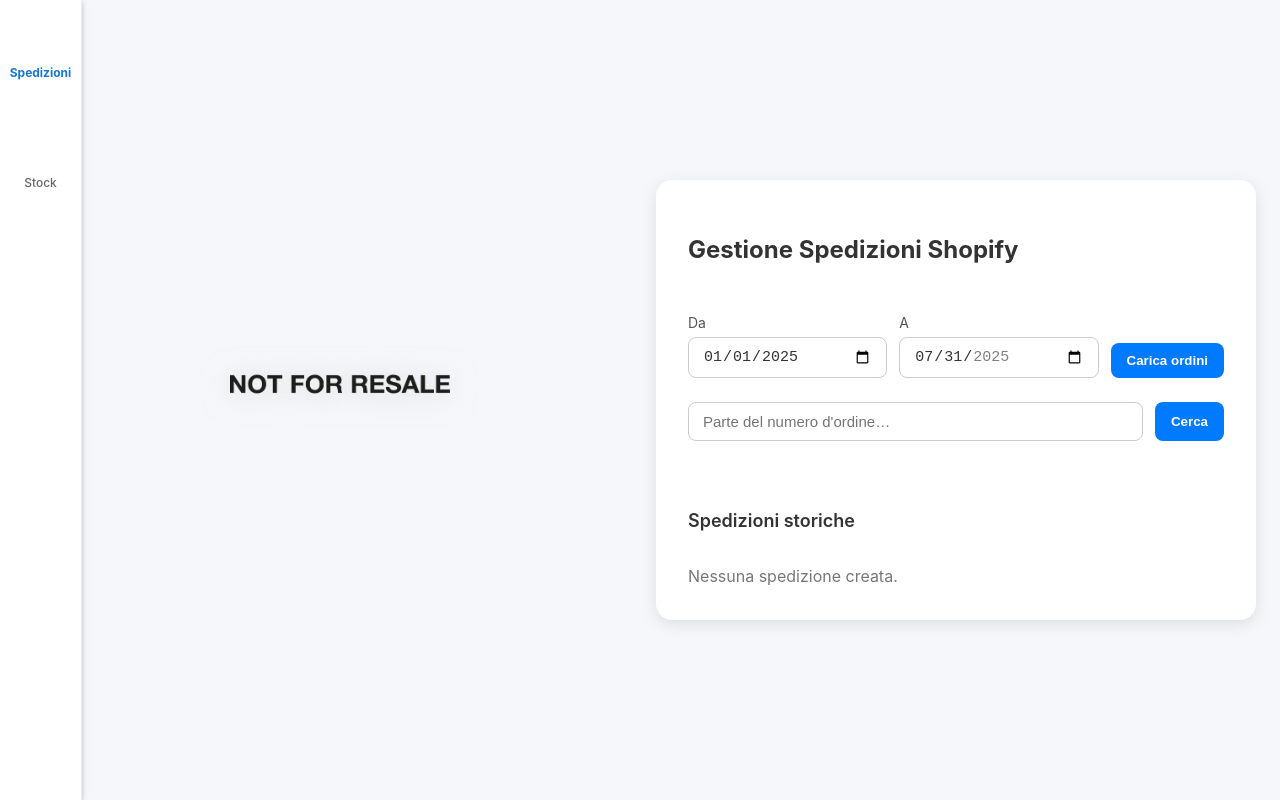
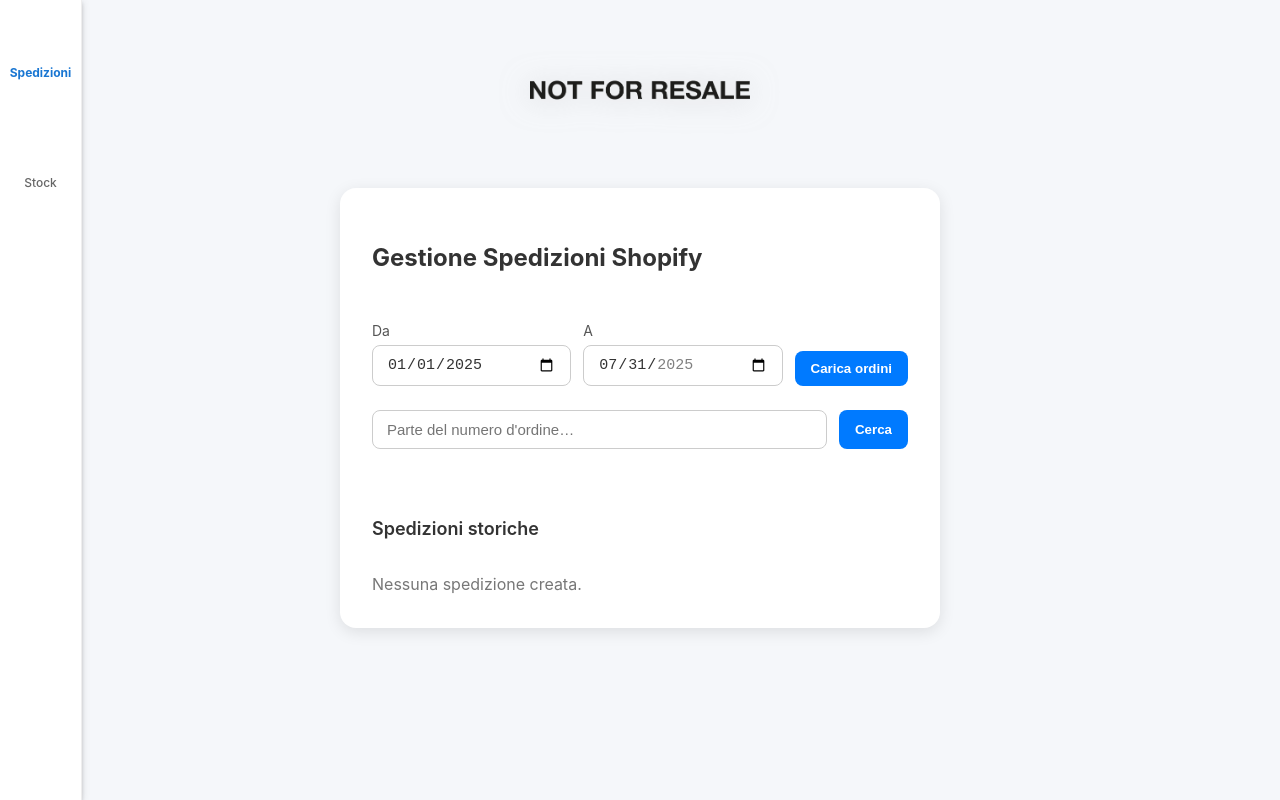
Before and after one commit to mirkogalizia/spediamopro, a Next.js app: page / in a window 1280 px wide. Built offline with nearby package versions, Linux system fonts and the light colour scheme; some icons are missing.

Commit message:
modifica

```diff
--- a/app/page.js
+++ b/app/page.js
@@ -299,14 +299,8 @@ export default function Page() {
 
   return (
     <div style={containerStyle}>
-      {/* --- LOGO GRANDE IN ALTO --- */}
-      <div style={{
-        width: "100%",
-        display: "flex",
-        flexDirection: "column",
-        alignItems: "center",
-        marginBottom: 32,
-      }}>
+      {/* Logo grande centrato in alto sopra la card */}
+      <div style={logoWrapperStyle}>
         <Image
           src="/logo.png"
           alt="Logo"
@@ -316,7 +310,8 @@ export default function Page() {
             width: "220px",
             height: "auto",
             objectFit: "contain",
-            filter: "drop-shadow(0 2px 14px #bbb8)"
+            filter: "drop-shadow(0 2px 14px #bbb8)",
+            maxWidth: "95vw"
           }}
           priority
         />
@@ -492,16 +487,24 @@ export default function Page() {
   );
 }
 
-// ── STILI ──
+// --- STILI ---
 const containerStyle = {
   minHeight: "100vh",
   background: "#f5f7fa",
   display: "flex",
-  justifyContent: "center",
+  flexDirection: "column",    // IMPORTANTE: verticale!
+  justifyContent: "flex-start",
   alignItems: "center",
   padding: 24,
   fontFamily: "-apple-system, BlinkMacSystemFont, SF Pro Display, sans-serif",
   color: "#333",
+};
+const logoWrapperStyle = {
+  width: "100%",
+  display: "flex",
+  justifyContent: "center",
+  alignItems: "center",
+  marginBottom: 32,
 };
 const cardStyle = {
   background: "#fff",
@@ -564,8 +567,6 @@ const offerCard = {
   alignItems: "center",
   boxShadow: "0 2px 8px rgba(0,0,0,0.05)",
 };
-const offerHeader = { fontWeight: 600 };
-const offerId = { fontSize: 12, color: "#999" };
 const offerActions = { display: "flex", alignItems: "center", gap: 12 };
 const offerPrice = { fontWeight: 700 };
 const offersContainer = { display: "flex", flexDirection: "column", gap: 12 };
```
